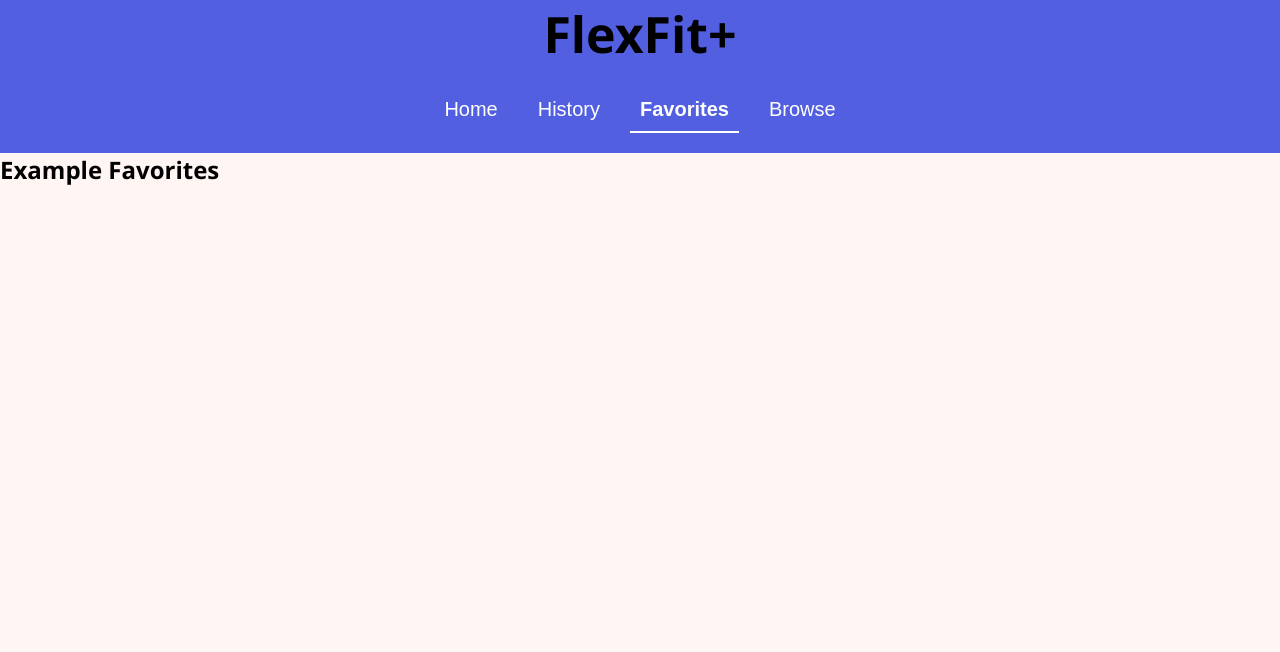
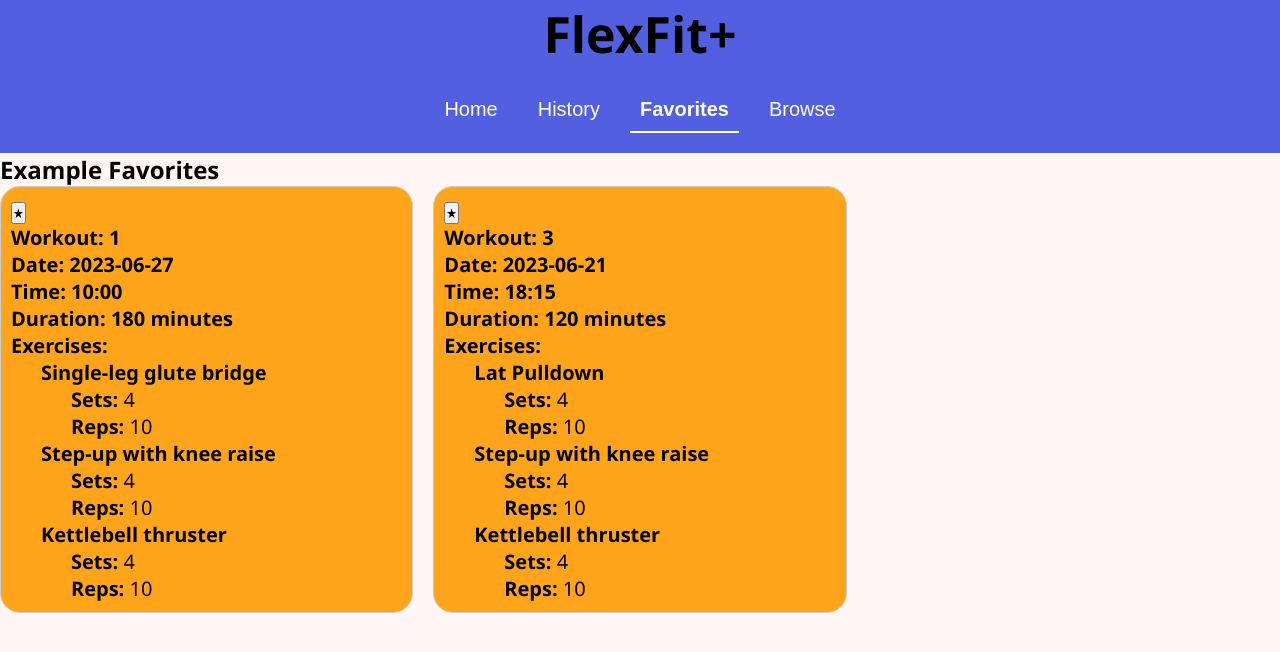
Before and after one commit to marckatz/exercises, a React (Create React App) app: page /favorites in a window 1280 px wide. Shown: the top 652 px of the page. Built offline with nearby package versions, Linux system fonts and the light colour scheme; data requests are answered from the project's data file.

Commit message:
add favoriting functionality

```diff
--- a/src/components/Favorites.js
+++ b/src/components/Favorites.js
@@ -1,21 +1,23 @@
 import React, { Children, useEffect, useState } from "react";
+import WorkoutCard from "./WorkoutCard";
 
 function Favorites(){
     const [favorites, setFavorites] = useState([])
 
     useEffect(() => {
-        setFavorites(Children.toArray([
-            // <Workout name="placeholder" />,
-            // <Workout name="placeholder" />,
-            // <Workout name="placeholder" />,
-            // <Workout name="placeholder" />,
-        ]))
-    },[])
+        fetch('http://localhost:3001/workouts/')
+        .then(r => r.json())
+        .then(w => {setFavorites(w.filter(workout => workout.favorited))})
+    }, [])
+
+    const favoritedWorkouts = favorites.map(workout => <WorkoutCard key={workout.id} workout={workout} />)
 
     return (
         <div>
             <h2>Example Favorites</h2>
-            {favorites}
+            <div className="workout-grid">
+                {favoritedWorkouts}
+            </div>
         </div>
     )
 }
--- a/src/components/History.js
+++ b/src/components/History.js
@@ -1,4 +1,4 @@
-import React, {Children, useEffect, useState } from "react";
+import React, {useEffect, useState } from "react";
 import WorkoutCard from "./WorkoutCard";
 
 function History(){
@@ -10,9 +10,9 @@ function History(){
         .then(w => {setHistory(w)})
     }, [])
 
-    const workoutList = Children.toArray(history.map(w => {
-        return <WorkoutCard workout={w} />
-    }))
+    const workoutList = history.map(w => {
+        return <WorkoutCard key={w.id} workout={w} />
+    })
 
     return (
         <div className="workout-container">
--- a/src/components/WorkoutCard.js
+++ b/src/components/WorkoutCard.js
@@ -1,7 +1,10 @@
+import { useState } from "react"
 
 function WorkoutCard ({workout}) {
 
-    const {id, date, time, duration, exercises} = workout
+    const {id, date, time, duration, exercises, favorited} = workout
+
+    const [isFavorited, setFavorited] = useState(favorited)
 
     const renderExercises = exercises.map((exercise, index) => (
         <li key={index}>
@@ -12,8 +15,26 @@ function WorkoutCard ({workout}) {
             </ul>
         </li>
     ))
+
+    function handleFavorite(){
+        const newFavorited = !isFavorited
+        fetch(`http://localhost:3001/workouts/${id}`,{
+            method:"PATCH",
+            headers:{"Content-Type": "application/json"},
+            body: JSON.stringify({
+                id:id,
+                date:date,
+                duration:duration,
+                exercises:exercises,
+                favorited:newFavorited
+            })
+        })
+        setFavorited(newFavorited)
+    }
+
     return (
         <div className="workout-card">
+            <button onClick={handleFavorite}>{isFavorited?"★":"☆"}</button>
             <h4><strong>Workout:</strong> {id}</h4>
             <h4><strong>Date:</strong> {date}</h4>
             <h4><strong>Time:</strong> {time}</h4>
--- a/src/components/db.json
+++ b/src/components/db.json
@@ -1,17 +1,17 @@
 {
-  "profile":
-    {
-      "name": "Jack Skellington",
-      "streak": "",
-      "totalWorkouts": 0,
-      "workoutsPerWeek": 0
-    },
+  "profile": {
+    "name": "Jack Skellington",
+    "streak": "",
+    "totalWorkouts": 0,
+    "workoutsPerWeek": 0
+  },
   "workouts": [
     {
       "id": 1,
       "date": "2023-06-27",
       "time": "10:00",
       "duration": 180,
+      "favorited": true,
       "exercises": [
         {
           "name": "Single-leg glute bridge",
@@ -35,6 +35,7 @@
       "date": "2023-06-26",
       "time": "09:00",
       "duration": 180,
+      "favorited": false,
       "exercises": [
         {
           "name": "Bench Press",
@@ -58,6 +59,7 @@
       "date": "2023-06-21",
       "time": "18:15",
       "duration": 120,
+      "favorited": true,
       "exercises": [
         {
           "name": "Lat Pulldown",
```
Also changed, not shown: src/components/Browse.js (+6 -6 lines).
